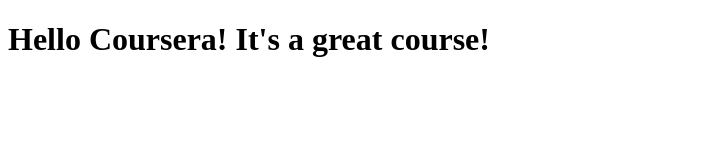
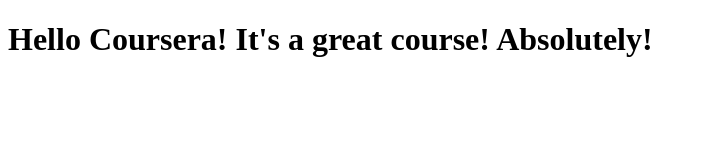
Before and after one commit to SinGG/CourseraText, a plain HTML site: page site/index.html in a window 1280 px wide. Shown: the whole page, without its empty margins (0-705 px from the left). Drawn offline with Linux system fonts and the light colour scheme.

Commit message:
HelloWorld

```diff
--- a/site/index.html
+++ b/site/index.html
@@ -4,6 +4,6 @@
 	<title>Hello Coursera!</title>
 </head>
 <body>
-<h1>Hello Coursera! It's a great course!</h1>
+<h1>Hello Coursera! It's a great course! Absolutely! </h1>
 </body>
 </html>
```
